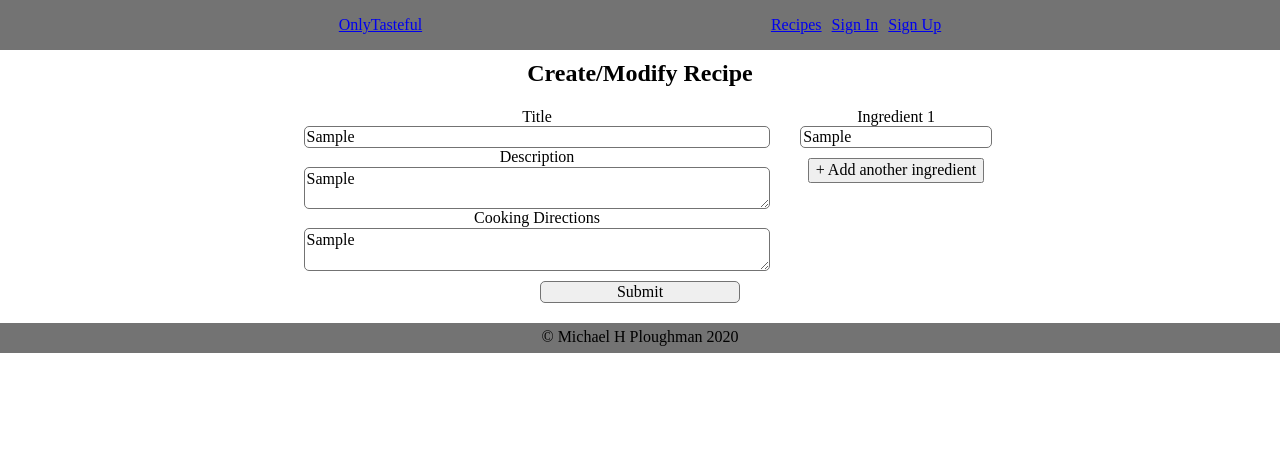
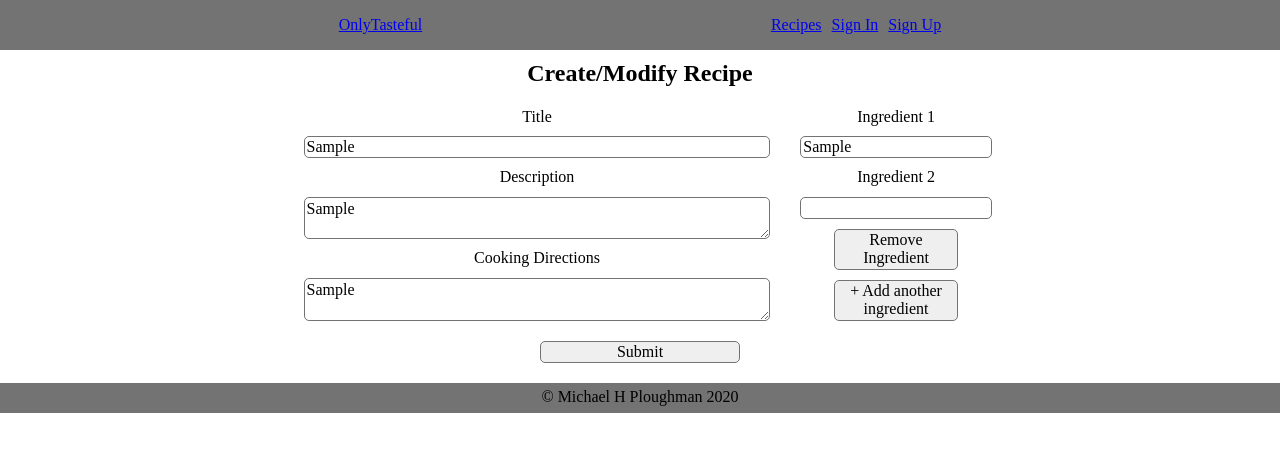
Before and after one commit to Evoxus/OnlyTasteful-client, a React (Create React App) app: page /createrecipe in a window 1280 px wide. Both pictures are taken after typing "Sample", "Sample", "Sample", "Sample" into the empty fields and a click on the button "+ Add another ingredient". Shown: the top 452 px of the page. Built offline with nearby package versions, Linux system fonts and the light colour scheme.

Commit message:
CreateRecipe form functional but does not match up to data structure   being used for ingredients. Need to implement ingredient object,   considering breaking ingredient input into it's own component.

```diff
--- a/src/CreateRecipe/CreateRecipe.css
+++ b/src/CreateRecipe/CreateRecipe.css
@@ -14,15 +14,15 @@
 .createRecipeForm button,
 .createRecipeForm input[type=submit] {
   max-width: 200px;
-  margin: 10px auto;
 }
 
 .createRecipeForm input,
-.createRecipeForm textarea {
+.createRecipeForm textarea,
+.createRecipeForm button {
   border: 1px solid #737373;
   border-radius: 5px;
   display: block;
-  margin: 0 auto;
+  margin: 10px auto;
   width: 60%;
   max-width: 650px;
 }
--- a/src/CreateRecipe/CreateRecipe.js
+++ b/src/CreateRecipe/CreateRecipe.js
@@ -21,7 +21,9 @@ class CreateRecipe extends Component {
       touched: false,
     },
     ingredients: {
-      values: [],
+      values: [
+        '',
+      ],
       touched: false,
     },
     cookingDirections: {
@@ -50,9 +52,11 @@ class CreateRecipe extends Component {
     })
   }
 
-  updateIngredients(value) {
-
-  }
+  updateIngredients = (ingredients, index, ingredient) => [
+    ...ingredients.slice(0, index),
+    ingredient,
+    ...ingredients.slice(index + 1)
+  ];
 
   updateCookingDirections(value) {
     this.setState({
@@ -79,7 +83,17 @@ class CreateRecipe extends Component {
 
   addIngredient = (e) => {
     e.preventDefault()
+    this.setState({
+      ingredients: {
+        values: [...this.state.ingredients.values, '']
+      }
+    })
   }
+
+  removeIngredients = (ingredients, index) => [
+    ...ingredients.slice(0, index),
+    ...ingredients.slice(index + 1)
+  ];
 
   render() {
     return (
@@ -108,8 +122,31 @@ class CreateRecipe extends Component {
                 ></textarea>
               </div>
               <div className='rightColumn'>
-                <label htmlFor='ingredient1'>Ingredient 1</label>
-                <input type='text' name='ingredient1' id='ingredient1' />
+                {this.state.ingredients.values.map((ingredient, idx) =>
+                  <React.Fragment key={idx}>
+                    <label htmlFor={`ingredient${idx}`}>Ingredient {idx + 1}</label>
+                    <input type='text' name={`ingredient${idx}`} id={`ingredient${idx}`}
+                    onChange={e => this.setState({
+                      ingredients: {
+                        values: this.updateIngredients(this.state.ingredients.values, idx, e.target.value)
+                      },
+                    })} />
+                    {!!idx && (
+                      <button type="button"
+                        onClick={() =>
+                          this.setState({
+                            ingredients:
+                            {
+                              values: this.removeIngredients(
+                                this.state.ingredients.values,
+                                idx
+                              )
+                            }
+                          })
+                        }>Remove Ingredient</button>
+                    )}
+                  </React.Fragment>
+                )}
                 <button onClick={this.addIngredient}>+ Add another ingredient</button>
               </div>
             </div>
```
Also changed, not shown: 1 other file (tests, documents, lock files or other folders).
